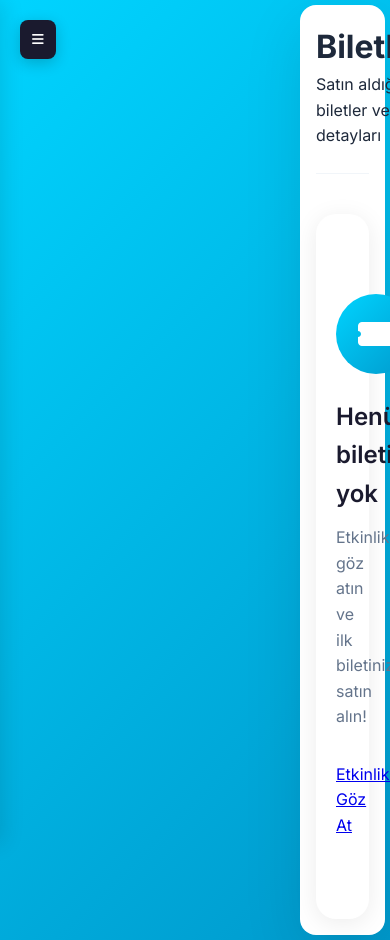
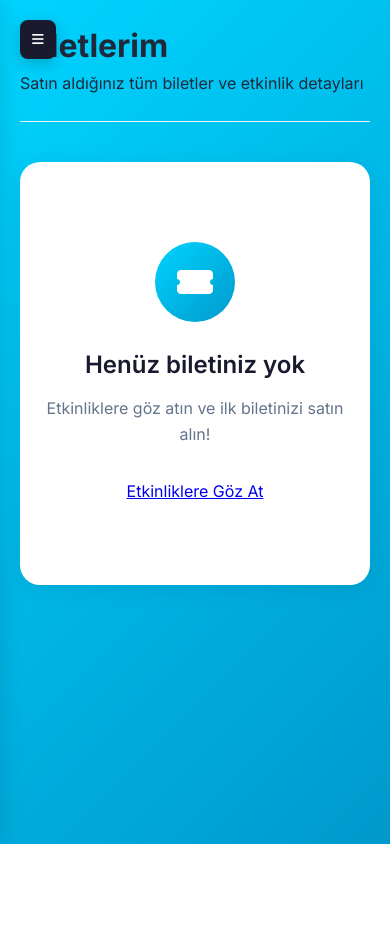
Before and after one commit to zenthior/Biletjack, a PHP site: page /customer/tickets.php in a window 390 px wide; the page is wider, and only the part inside the window is pictured. After the commit the page ends 844 px from the top of that part, so only its background shows below. Run offline with PHP 8.4, Linux system fonts and the light colour scheme; the visitor is signed in with stand-in values (Sample User, id 1); data that the repository does not hold is empty.

Commit message:
müşteri paneli düzenlemesi

```diff
--- a/css/customer.css
+++ b/css/customer.css
@@ -411,9 +411,20 @@ body {
         padding: 24px;
     }
 
-    .modern-dashboard {
+    .main-content {
         margin: 5px;
         padding: 16px;
+        border-radius: 16px;
+    }
+}
+
+@media (max-width: 768px) {
+    body {
+        padding: 15px;
+    }
+
+    .main-content {
+        padding: 24px;
         border-radius: 16px;
     }
 }
@@ -570,10 +581,29 @@ body {
 /* Main Content Adjustment */
 body {
     margin-left: 280px;
+    background: linear-gradient(135deg, #00D4FF 0%, #0099CC 100%);
+    min-height: 100vh;
+    padding: 40px;
+}
+
+.main-content {
+    max-width: 1200px;
+    margin: 0 auto;
+    padding: 48px;
+    background: white;
+    border-radius: 24px;
+    box-shadow: 0 20px 60px rgba(0, 0, 0, 0.1);
+    min-height: calc(100vh - 80px);
 }
 
 .modern-dashboard {
-    margin-left: 300px;
+    max-width: none;
+    margin: 0;
+    padding: 0;
+    background: transparent;
+    border-radius: 0;
+    box-shadow: none;
+    min-height: auto;
 }
 
 /* Mobile Responsive */
@@ -589,6 +619,12 @@ body {
 
     body {
         margin-left: 0;
+        padding: 20px;
+    }
+
+    .main-content {
+        margin: 0;
+        padding: 32px;
     }
 
     .mobile-menu-toggle {
```
